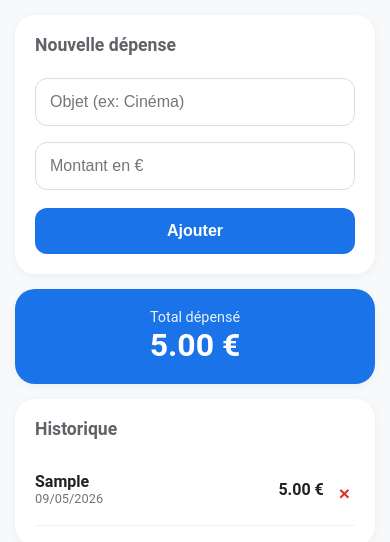
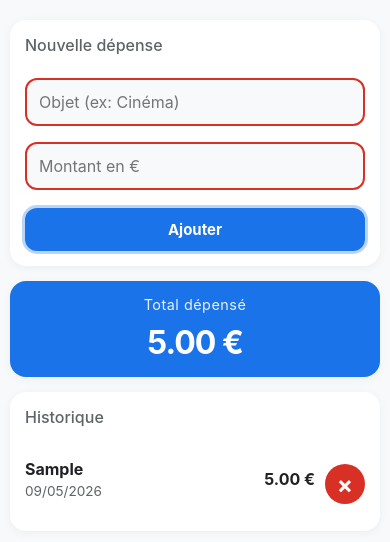
Before and after one commit to Radamanth25/Depense-Journiali-re-, a plain HTML site: page index.html in a window 390 px wide. Both pictures are taken after typing "Sample", "5" into the empty fields and a click on the button "Ajouter". Drawn offline with Linux system fonts and the light colour scheme.

Commit message:
Refactor: Amélioration complète du CSS avec variables, animations, mode sombre et accessibilité

```diff
--- a/style.css
+++ b/style.css
@@ -1,44 +1,122 @@
 :root {
     /* Couleurs inspirées de Material You (Android) */
     --primary: #1a73e8;
+    --primary-dark: #1557b0;
     --bg: #f8f9fa;
+    --bg-dark: #121212;
     --text: #202124;
+    --text-dark: #e8eaed;
+    --text-secondary: #5f6368;
+    --text-secondary-dark: #9aa0a6;
     --danger: #d93025;
+    --success: #0d652d;
+    --border: #dadce0;
+    --border-dark: #3c4043;
+    --shadow: 0 2px 10px rgba(0,0,0,0.05);
+    --shadow-dark: 0 2px 10px rgba(0,0,0,0.3);
+}
+
+/* Mode sombre */
+@media (prefers-color-scheme: dark) {
+    :root {
+        --bg: var(--bg-dark);
+        --text: var(--text-dark);
+        --text-secondary: var(--text-secondary-dark);
+        --border: var(--border-dark);
+        --shadow: var(--shadow-dark);
+    }
+}
+
+* {
+    box-sizing: border-box;
+}
+
+html {
+    scroll-behavior: smooth;
 }
 
 body {
-    font-family: 'Roboto', sans-serif;
+    font-family: -apple-system, BlinkMacSystemFont, 'Segoe UI', 'Roboto', 'Oxygen', 'Ubuntu', 'Cantarell', sans-serif;
     background-color: var(--bg);
     color: var(--text);
     margin: 0;
+    padding: 0;
     display: flex;
     justify-content: center;
+    min-height: 100vh;
+    transition: background-color 0.3s ease, color 0.3s ease;
 }
 
 .container {
     width: 100%;
     max-width: 500px;
     padding: 15px;
+    margin: 20px auto;
 }
 
 .card {
     background: white;
+    color: var(--text);
     padding: 20px;
     border-radius: 20px;
-    box-shadow: 0 2px 10px rgba(0,0,0,0.05);
+    box-shadow: var(--shadow);
     margin-bottom: 15px;
+    animation: slideUp 0.4s ease-out;
 }
 
-h2 { font-size: 1.1rem; margin-top: 0; color: #5f6368; }
+@media (prefers-color-scheme: dark) {
+    .card {
+        background: #1e1e1e;
+    }
+}
+
+@keyframes slideUp {
+    from {
+        opacity: 0;
+        transform: translateY(20px);
+    }
+    to {
+        opacity: 1;
+        transform: translateY(0);
+    }
+}
+
+h2 {
+    font-size: 1.1rem;
+    margin-top: 0;
+    margin-bottom: 15px;
+    color: var(--text-secondary);
+    font-weight: 500;
+}
 
 input {
     width: 100%;
     padding: 14px;
     margin: 8px 0;
-    border: 1px solid #dadce0;
+    border: 2px solid var(--border);
     border-radius: 12px;
-    box-sizing: border-box;
-    font-size: 16px; /* Évite le zoom auto sur mobile */
+    font-size: 16px;
+    font-family: inherit;
+    color: var(--text);
+    background-color: var(--bg);
+    transition: all 0.2s ease;
+}
+
+@media (prefers-color-scheme: dark) {
+    input {
+        background-color: #2c2c2c;
+        color: var(--text);
+    }
+}
+
+input:focus {
+    outline: none;
+    border-color: var(--primary);
+    box-shadow: 0 0 0 3px rgba(26, 115, 232, 0.1);
+}
+
+input:invalid {
+    border-color: var(--danger);
 }
 
 button {
@@ -51,34 +129,234 @@ button {
     font-weight: bold;
     font-size: 16px;
     margin-top: 10px;
+    cursor: pointer;
+    transition: all 0.2s ease;
+    font-family: inherit;
+}
+
+button:hover {
+    background: var(--primary-dark);
+    transform: translateY(-2px);
+    box-shadow: 0 4px 12px rgba(26, 115, 232, 0.3);
+}
+
+button:active {
+    transform: translateY(0);
+}
+
+button:focus {
+    outline: none;
+    box-shadow: 0 0 0 3px rgba(26, 115, 232, 0.3);
 }
 
 .total-card {
     background: var(--primary);
     color: white;
     text-align: center;
+    padding: 30px 20px;
 }
 
-.total-label { font-size: 0.9rem; opacity: 0.9; }
-#total-amount { font-size: 2rem; font-weight: bold; }
+.total-label {
+    font-size: 0.9rem;
+    opacity: 0.9;
+    margin-bottom: 10px;
+    letter-spacing: 0.5px;
+}
+
+#total-amount {
+    font-size: 2.5rem;
+    font-weight: bold;
+    letter-spacing: -1px;
+}
 
 .expense-item {
     display: flex;
     justify-content: space-between;
     align-items: center;
     padding: 15px 0;
-    border-bottom: 1px solid #f1f3f4;
+    border-bottom: 1px solid var(--border);
+    animation: slideUp 0.3s ease-out;
 }
 
-.item-info { display: flex; flex-direction: column; }
-.item-date { font-size: 0.8rem; color: #70757a; }
+.expense-item:last-child {
+    border-bottom: none;
+}
+
+.item-info {
+    display: flex;
+    flex-direction: column;
+    flex: 1;
+    margin-right: 10px;
+}
+
+.item-info strong {
+    color: var(--text);
+    margin-bottom: 4px;
+    word-break: break-word;
+}
+
+.item-date {
+    font-size: 0.85rem;
+    color: var(--text-secondary);
+}
 
 .delete-btn {
-    color: var(--danger);
-    background: none;
+    color: white;
+    background: var(--danger);
     border: none;
-    width: auto;
-    padding: 5px;
-    font-size: 1.2rem;
+    width: 40px;
+    height: 40px;
+    padding: 0;
+    font-size: 1.5rem;
     cursor: pointer;
+    border-radius: 50%;
+    transition: all 0.2s ease;
+    flex-shrink: 0;
+    display: flex;
+    align-items: center;
+    justify-content: center;
 }
+
+.delete-btn:hover {
+    background: #c5221f;
+    transform: scale(1.1);
+}
+
+.delete-btn:focus {
+    outline: none;
+    box-shadow: 0 0 0 3px rgba(217, 48, 37, 0.3);
+}
+
+/* Section informations de l'application */
+.app-info {
+    background: linear-gradient(135deg, rgba(26, 115, 232, 0.05) 0%, rgba(26, 115, 232, 0.02) 100%);
+    border: 1px solid var(--border);
+    text-align: center;
+    padding: 12px 20px;
+    margin-top: 30px;
+    margin-bottom: 20px;
+}
+
+@media (prefers-color-scheme: dark) {
+    .app-info {
+        background: linear-gradient(135deg, rgba(26, 115, 232, 0.1) 0%, rgba(26, 115, 232, 0.05) 100%);
+        border-color: var(--border-dark);
+    }
+}
+
+.version-info {
+    font-size: 0.8rem;
+    color: var(--text-secondary);
+    font-weight: 500;
+    letter-spacing: 0.3px;
+    cursor: help;
+    user-select: none;
+    transition: all 0.2s ease;
+}
+
+.version-info:hover {
+    color: var(--primary);
+    transform: scale(1.05);
+}
+
+/* Responsive design */
+@media (max-width: 600px) {
+    .container {
+        padding: 10px;
+        margin: 10px auto;
+    }
+
+    .card {
+        padding: 15px;
+        border-radius: 16px;
+    }
+
+    h2 {
+        font-size: 1rem;
+    }
+
+    input {
+        padding: 12px;
+        font-size: 16px;
+    }
+
+    button {
+        padding: 12px;
+        font-size: 15px;
+    }
+
+    #total-amount {
+        font-size: 2rem;
+    }
+
+    .expense-item {
+        padding: 12px 0;
+    }
+}
+
+/* Accessibilité */
+@media (prefers-reduced-motion: reduce) {
+    * {
+        animation: none !important;
+        transition: none !important;
+    }
+}
+
+/* Focus visible pour la navigation au clavier */
+:focus-visible {
+    outline: 2px solid var(--primary);
+    outline-offset: 2px;
+}
+
+/* Support du mode sombre complet */
+@media (prefers-color-scheme: dark) {
+    body {
+        background-color: var(--bg-dark);
+        color: var(--text-dark);
+    }
+
+    .card {
+        background: #1e1e1e;
+        box-shadow: 0 2px 10px rgba(0, 0, 0, 0.5);
+    }
+
+    .total-card {
+        background: var(--primary);
+        color: white;
+    }
+
+    h2 {
+        color: var(--text-secondary-dark);
+    }
+
+    input {
+        background-color: #2c2c2c;
+        color: var(--text-dark);
+        border-color: var(--border-dark);
+    }
+
+    input:focus {
+        box-shadow: 0 0 0 3px rgba(26, 115, 232, 0.2);
+    }
+
+    .item-date {
+        color: var(--text-secondary-dark);
+    }
+}
+
+/* Impression */
+@media print {
+    body {
+        background: white;
+    }
+
+    .card {
+        page-break-inside: avoid;
+        box-shadow: none;
+        border: 1px solid #ccc;
+    }
+
+    button, #add-btn {
+        display: none;
+    }
+}
```
